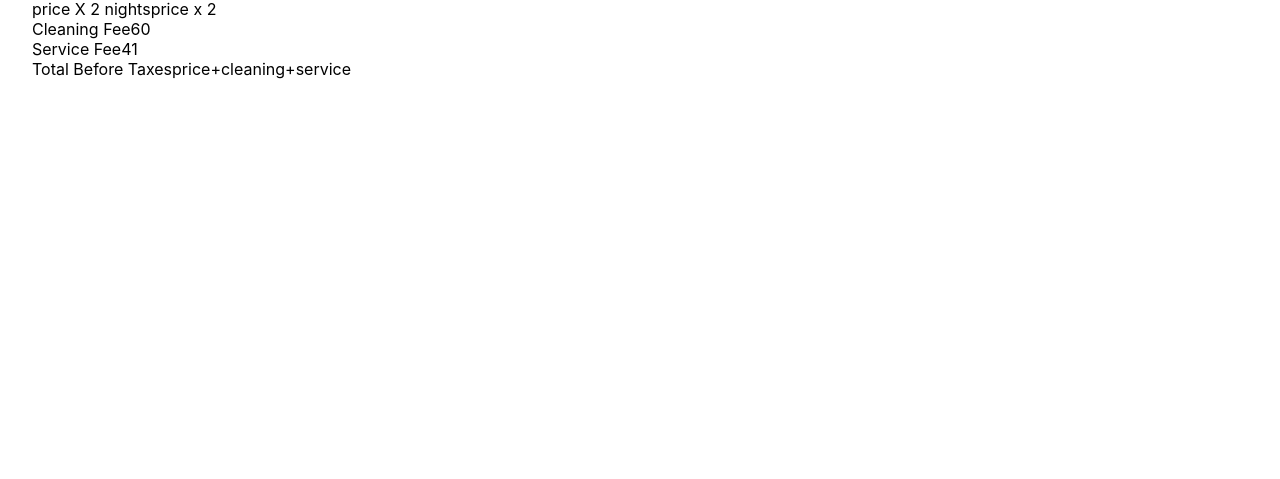
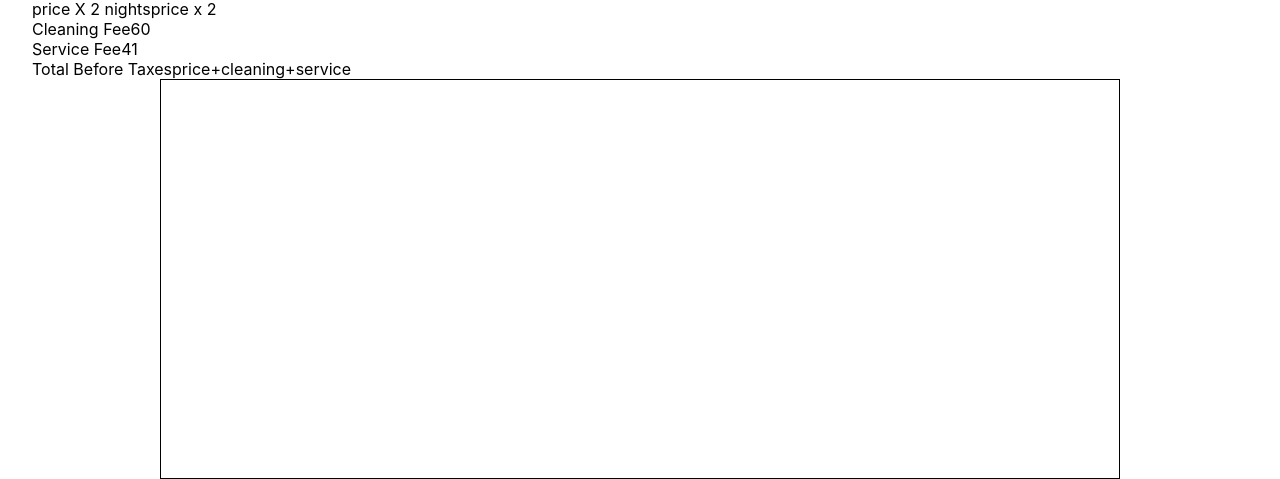
Before and after one commit to MCSP13-Locohouse/FEC, a Next.js app in the folder fec/: page / in a window 1280 px wide. Shown: the part 403-882 px from the top of the page. Before the commit the page ends 800 px from the top, so only its background shows below. Built offline with nearby package versions, Linux system fonts and the light colour scheme.

Commit message:
everything working -SC, need to add routing

```diff
--- a/fec/components/Review.js
+++ b/fec/components/Review.js
@@ -17,7 +17,7 @@ const Reviews = (props) => {
 ])
 
 return (
-    <div className="reviews" style={{border: "1px solid black", height: "50vh", width: "60vw", display: "flex", justifySelf: "center"}}>
+    <div className="reviews" style={{border: "1px solid black", height: "50vh", width: "75vw", display: "flex", justifySelf: "center"}}>
 
     </div>
 )
--- a/fec/pages/index.js
+++ b/fec/pages/index.js
@@ -1,18 +1,10 @@
-import Head from "next/head";
-import Image from "next/image";
 import styles from "../styles/Home.module.css";
 import Description from "../components/Description";
 import Reservations from "../components/Reservations";
 import Map from "../components/Map";
 import React, { Component } from "react";
 import Reviews from "../components/Review";
-const post = (props) => {
-  console.log(props);
-  return <p>My post link params</p>;
-};
-post.getInitialProps = ({ query }) => {
-  return { myParams: query };
-};
+
 
 export default class App extends Component {
   constructor(props) {
@@ -34,17 +26,14 @@ export default class App extends Component {
   render() {
     return (
       <div className={styles.container}>
-        <Head>
-          <title>Create Next App</title>
-          <meta name="description" content="Generated by create next app" />
-          <link rel="icon" href="/favicon.ico" />
-        </Head>
 
         <Description property={this.state.property} />
 
         <Map property={this.state.property} />
 
         <Reservations />
+
+        <Reviews />
       </div>
     );
   }
```
